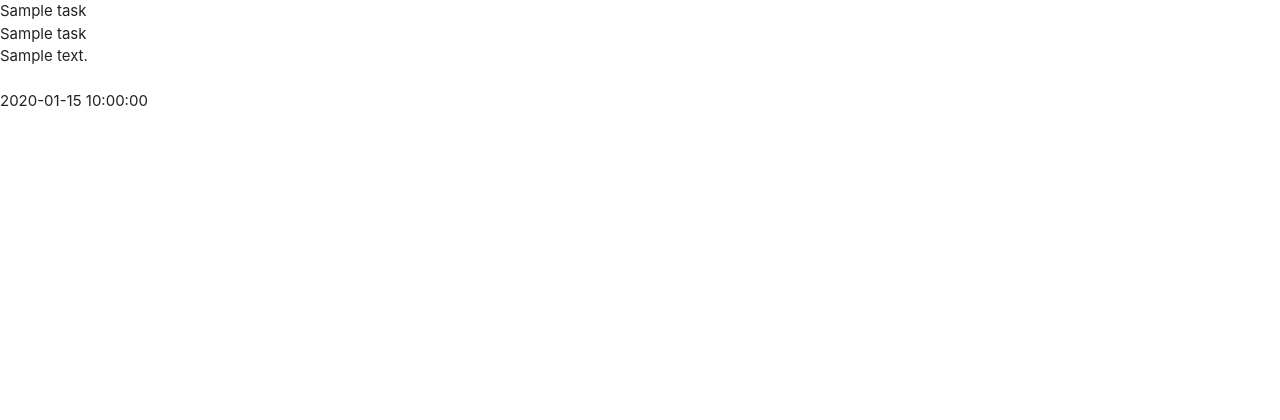
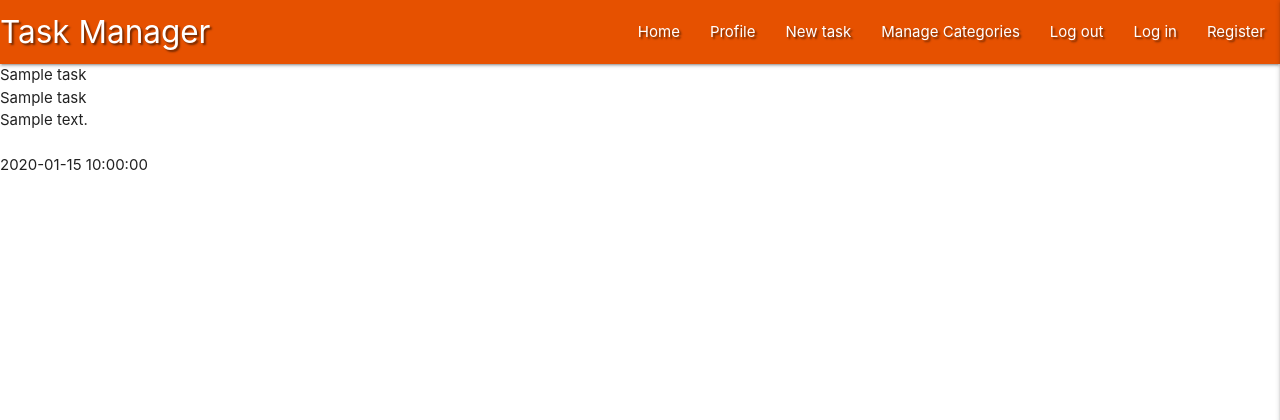
Before and after one commit to slavabdev/flask-task-manager, a Flask app: page / in a window 1280 px wide. Shown: the top 420 px of the page. Run offline with Flask 2, Linux system fonts and the light colour scheme; a database or web service that is not in the repository returns one stand-in record (values such as "Sample title"); some libraries are stand-ins or nearby versions.

Commit message:
Add navbar and sidenavbar

```diff
--- a/static/css/style.css
+++ b/static/css/style.css
@@ -0,0 +1,3 @@
+.text-shadow {
+    text-shadow: 2px 2px 2px rgba(0,0,0,0.5) ;
+}
--- a/static/js/script.js
+++ b/static/js/script.js
@@ -0,0 +1,5 @@
+$(document).ready(function(){
+     $(document).ready(function(){
+    $('.sidenav').sidenav({edge:'right'});
+  });
+});
--- a/templates/base.html
+++ b/templates/base.html
@@ -14,6 +14,38 @@
 </head>
 
 <body>
+    <header>
+        <!--Top navbar-->
+         <nav class="nav-extended text-shadow #e65100 orange darken-4">
+            <div class="nav-wrapper">
+            <a href="{{ url_for ('get_tasks') }}" class="brand-logo">Task Manager</a>
+            <a href="#" data-target="mobile-demo" class="sidenav-trigger right"><i class="fas fa-bars"></i></a>
+            <ul class="right hide-on-med-and-down">
+                <li><a href="{{ url_for ('get_tasks') }}">Home</a></li>
+                <li><a href="#">Profile</a></li>
+                <li><a href="#">New task</a></li>
+                <li><a href="#">Manage Categories</a></li>
+                <li><a href="#">Log out</a></li>
+                <li><a href="#">Log in</a></li>
+                <li><a href="#">Register</a></li>
+
+            </ul>
+            </div>
+        </nav>
+
+        <!--mobile side navbar-->
+        <ul class="sidenav" id="mobile-demo">
+                <li><h4 class="center-align orange-text text-darken-4">Task Manager</h4></li>
+                <li><a href="{{ url_for ('get_tasks') }}">Home</a></li>
+                <li><a href="#">Profile</a></li>
+                <li><a href="#">New task</a></li>
+                <li><a href="#">Manage Categories</a></li>
+                <li><a href="#">Log out</a></li>
+                <li><a href="#">Log in</a></li>
+                <li><a href="#">Register</a></li>
+        </ul>
+
+    </header>
 
     {% block content %}
     {% endblock %}
```
